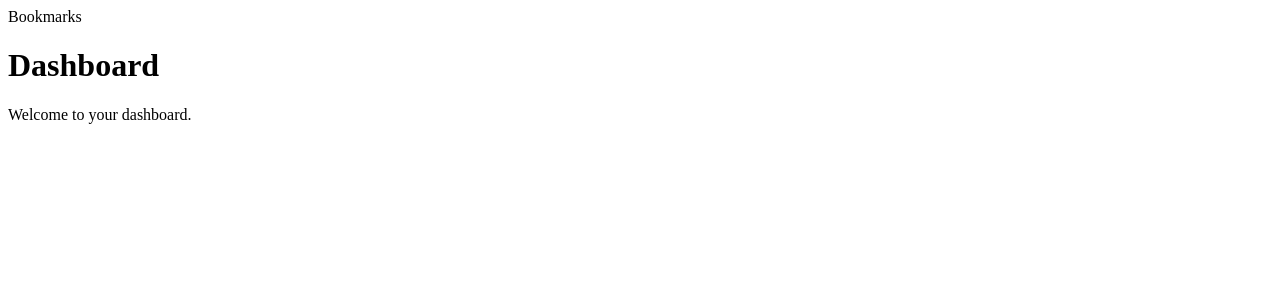
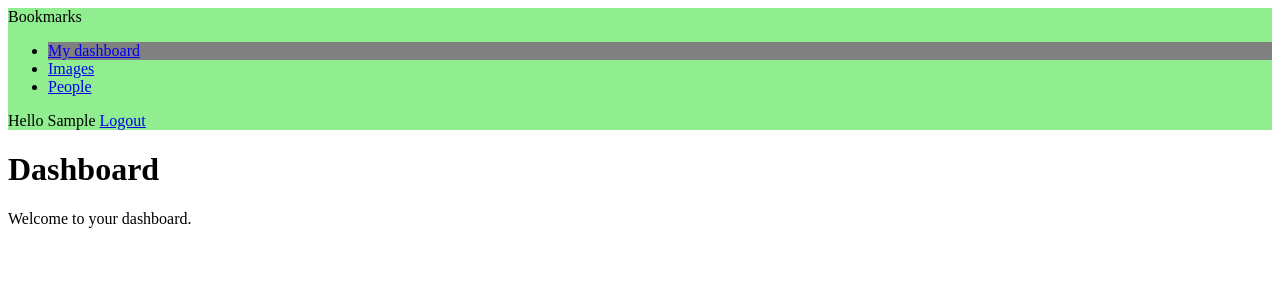
Before and after one commit to mrbazzan/django-project, a Django app: page /account/ in a window 1280 px wide. Shown: the top 300 px of the page. Run offline with Django 4.2, Linux system fonts and the light colour scheme; the visitor is signed in with stand-in values (Sample User, id 1).

Commit message:
bookmark/account: Setup dashboard frame

```diff
--- a/bookmarks/account/static/css/base.css
+++ b/bookmarks/account/static/css/base.css
@@ -0,0 +1,7 @@
+#header {
+  background-color: lightgreen;
+}
+
+.selected {
+  background-color: grey;
+}
--- a/bookmarks/account/templates/base.html
+++ b/bookmarks/account/templates/base.html
@@ -8,6 +8,27 @@
 <body>
   <div id="header">
     <span class="logo">Bookmarks</span>
+    {% if request.user.is_authenticated %}
+    <ul>
+      <li {% if section == 'dashboard' %}class='selected'{% endif %}>
+        <a href="{% url 'dashboard' %}">My dashboard</a>
+      </li>
+      <li {% if section == 'images' %}class='selected'{% endif %}>
+        <a href="#">Images</a>
+      </li>
+      <li {% if section == 'people' %}class='selected'{% endif %}>
+        <a href="#">People</a>
+      </li>
+    </ul>
+    {% endif %}
+    <span class='user'>
+      {% if request.user.is_authenticated %}
+        Hello {{ request.user.first_name|default:request.user.username }}
+        <a href="{% url 'logout' %}">Logout</a>
+      {% else %}
+        <a href="{% url 'login' %}">Login</a>
+      {% endif %}
+    </span>
   </div>
     <div id="content">
     {% block content %}
```
